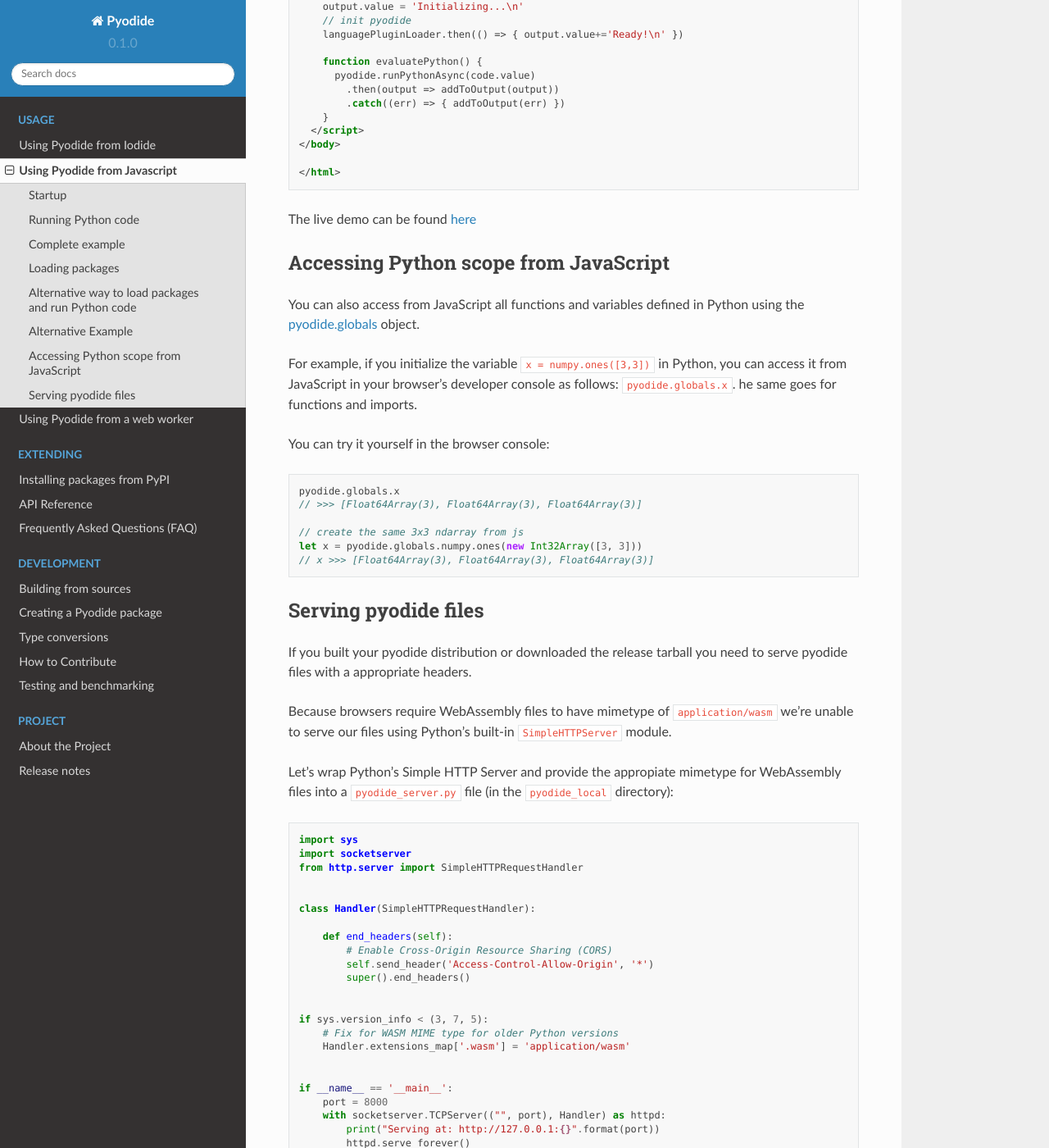
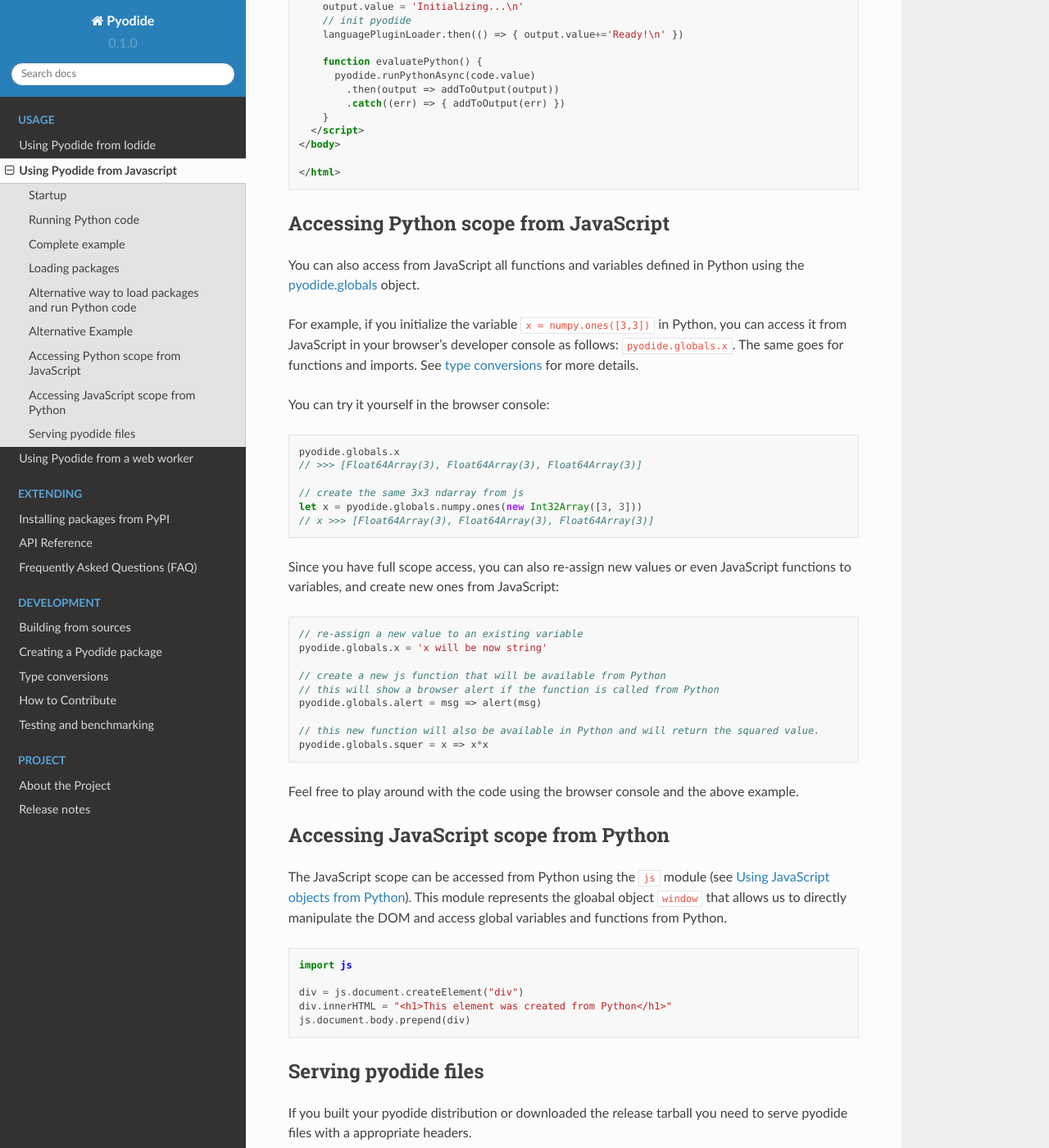
Before and after one commit to pyodide/pyodide, a Sphinx documentation site: the page built from docs/using_pyodide_from_javascript.md, in a window 1280 px wide and 1400 px high, scrolled down 2918 px. Shown: the whole window at 82% size. Built offline with Sphinx 7.4.7 and the Read the Docs theme 2.0.0, drawn with Linux system fonts in a browser that asks for light colours; the version number is read from the project's files by our own code.

Commit message:
DOC Using Pyodide from Javascript: remove external link and add more examples

````diff
--- a/docs/using_pyodide_from_javascript.md
+++ b/docs/using_pyodide_from_javascript.md
@@ -151,12 +151,12 @@
 
 </html>
 ```
-The live demo can be found [here](http://karay.me/truepyxel/pyodide.html)
+
 ## Accessing Python scope from JavaScript
 
 You can also access from JavaScript all functions and variables defined in Python using the [pyodide.globals](api_reference.md#pyodideglobals) object.
 
-For example, if you initialize the variable `x = numpy.ones([3,3])` in Python, you can access it from JavaScript in your browser's developer console as follows: `pyodide.globals.x`. he same goes for functions and imports.
+For example, if you initialize the variable `x = numpy.ones([3,3])` in Python, you can access it from JavaScript in your browser's developer console as follows: `pyodide.globals.x`. The same goes for functions and imports. See [type conversions](type_conversions.md) for more details.
 
 You can try it yourself in the browser console:
 ```js
@@ -166,6 +166,34 @@
 // create the same 3x3 ndarray from js
 let x = pyodide.globals.numpy.ones(new Int32Array([3, 3]))
 // x >>> [Float64Array(3), Float64Array(3), Float64Array(3)]
+```
+
+Since you have full scope access, you can also re-assign new values or even JavaScript functions to variables, and create new ones from JavaScript:
+
+```js
+// re-assign a new value to an existing variable
+pyodide.globals.x = 'x will be now string'
+
+// create a new js function that will be available from Python
+// this will show a browser alert if the function is called from Python
+pyodide.globals.alert = msg => alert(msg)
+
+// this new function will also be available in Python and will return the squared value.
+pyodide.globals.squer = x => x*x
+```
+
+Feel free to play around with the code using the browser console and the above example.
+
+## Accessing JavaScript scope from Python
+
+The JavaScript scope can be accessed from Python using the `js` module (see [Using JavaScript objects from Python](type_conversions.md#using-javascript-objects-from-python)). This module represents the gloabal object `window` that allows us to directly manipulate the DOM and access global variables and functions from Python.
+
+```python
+import js
+
+div = js.document.createElement("div")
+div.innerHTML = "<h1>This element was created from Python</h1>"
+js.document.body.prepend(div)
 ```
 
 ## Serving pyodide files
````
